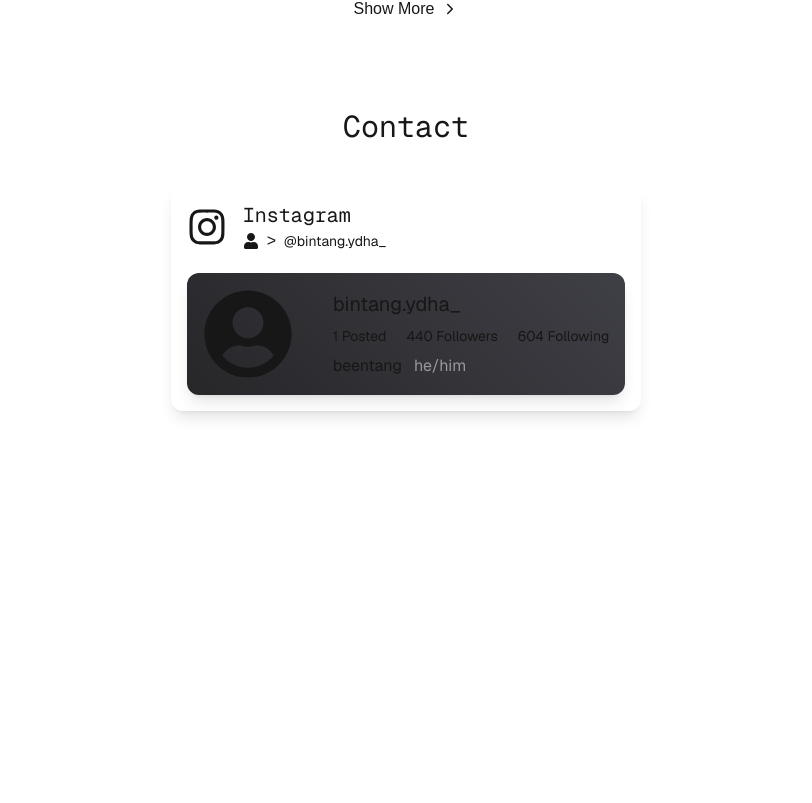
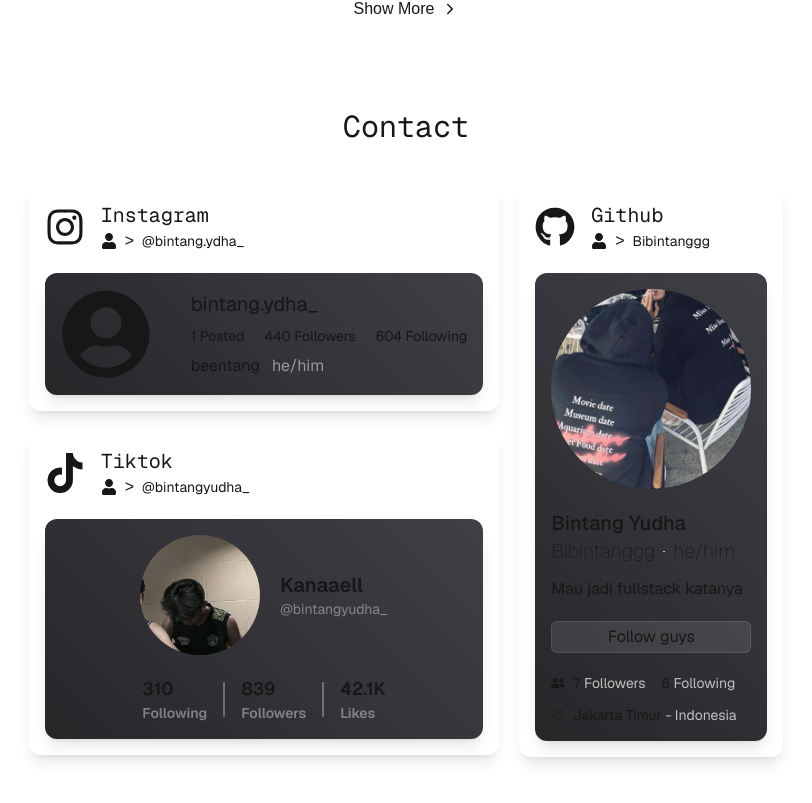
Before and after one commit to Bibintanggg/porto-v4, a Next.js app: page /home in a window 1280 px wide. Shown: the part 1853-2656 px from the top of the page, without its empty margins (234-1046 px from the left). Before the commit the page ends 2344 px from the top, so only its background shows below. Built offline with nearby package versions, Linux system fonts and the light colour scheme.

Commit message:
feat: add new contact

```diff
--- a/src/app/components/CardContact.tsx
+++ b/src/app/components/CardContact.tsx
@@ -15,7 +15,7 @@ interface ContactProps {
 }
 export default function CardContact({ label, icon, link, classname, subIcon, children, subLabel}: ContactProps) {
     return (
-        <a href={link} className={classname}>
+        <a href={link} className={classname} target="_blank">
             <Card>
                 <div className="relative flex items-center ">
                     <div className="flex items-center gap-4">
--- a/src/app/home/page.tsx
+++ b/src/app/home/page.tsx
@@ -9,9 +9,11 @@ import {
   FaReact,
   FaTiktok,
   FaUser,
-  FaUserNinja ,
-  FaUserCircle
+  FaUserNinja,
+  FaUserCircle,
+  FaUserFriends
 } from "react-icons/fa";
+import { CiLocationOn } from "react-icons/ci";
 import { AiOutlineProject } from "react-icons/ai";
 import { BiLogoTypescript, BiMusic } from "react-icons/bi";
 import { SiTailwindcss } from "react-icons/si";
@@ -404,18 +406,20 @@ export default function Home() {
             <h1 className="font-mono text-3xl">Contact</h1>
           </div>
 
-        <div className="mt-10">
+          <div className="mt-10 flex gap-5">
+            <div className='flex flex-col gap-5'>
+
             <CardContact
-        link="#"
-        icon={<FaInstagram size={40}/>}
+              link="https://www.instagram.com/bintang.ydha_/"
+              icon={<FaInstagram size={40} />}
               label="Instagram"
               subLabel="@bintang.ydha_"
-        subIcon={<FaUser/>}
+              subIcon={<FaUser />}
             >
               <div className="mt-5">
                 <Card shiny>
                   <div className="relative flex items-center gap-10">
-              <FaUserCircle size={90}/>
+                    <FaUserCircle size={90} />
                     <div>
 
                       <div className="flex gap-2 flex-col font-sans">
@@ -442,6 +446,118 @@ export default function Home() {
               </div>
 
             </CardContact>
+
+            <CardContact
+              link="https://www.tiktok.com/@bintangyudha_"
+              icon={<FaTiktok size={40} />}
+              label="Tiktok"
+              subLabel="@bintangyudha_"
+              subIcon={<FaUser />}
+            >
+              <div className="mt-5">
+                <Card shiny>
+                  <div className="relative flex items-center gap-5 justify-center">
+                    <img src="/assets/bin.jpeg" alt="bin" className="rounded-full w-30 h-30" />
+                    <div>
+
+                      <div className="flex gap-2 flex-col font-sans">
+                        <div className="font-sans text-xl">
+                          <h1 className='font-semibold'>Kanaaell</h1>
+                          <p className='text-sm font-lg text-white/40'>@bintangyudha_</p>
+                        </div>
+                      </div>
+                    </div>
+                  </div>
+
+                  <div className="flex justify-center">
+                    <div className="flex items-center gap-4 text-sm mt-5">
+                          <div className="font-sans text-lg font-semibold">
+                            <h1>310</h1>
+                            <p className="text-sm text-white/40 ">Following</p>
+                          </div>
+                          <hr className="w-0.5 h-9 bg-white/30 rounded-full"/>
+                          <div className="font-sans text-lg font-semibold">
+                            <h1>839</h1>
+                            <p className="text-sm text-white/40 ">Followers</p>
+                          </div>
+                          <hr className="w-0.5 h-9 bg-white/30 rounded-full"/>
+
+                          <div className="font-sans text-lg font-semibold">
+                            <h1>42.1K</h1>
+                            <p className="text-sm text-white/40 ">Likes</p>
+                          </div>
+                        </div>
+                  </div>
+                </Card>
+              </div>
+
+            </CardContact>
+            </div>
+
+            <CardContact
+              link="https://github.com/Bibintanggg"
+              icon={<FaGithub size={40} />}
+              label="Github"
+              subLabel="Bibintanggg"
+              subIcon={<FaUser />}
+            >
+
+              <div className="mt-5">
+                <Card shiny>
+                  <div className="flex flex-col ">
+                    <img src="/assets/gitimg.jpg" alt="bin" className="rounded-full w-50 h-50" />
+                  </div>
+
+                  <div className="flex flex-col text-xl font-sans">
+                    <div className="mt-5">
+                      <div className="flex flex-col">
+                        <h1 className="font-medium">Bintang Yudha</h1>
+
+                        <div className="flex gap-2 items-center">
+                          <p className="font-thin">Bibintanggg</p>
+                          <hr className="w-0.5 h-0.5 rounded-full bg-white" />
+                          <span className='font-thin'>he/him</span>
+                        </div>
+
+                        <div className="text-base mt-3 text-medium">
+                          <h1>Mau jadi fullstack katanya</h1>
+                          <div className="text-center">
+                            <button className="mt-5 w-full h-8 rounded-md backdrop-blur-2xl bg-white/10 border
+                            border-white/10">
+                              Follow guys
+                            </button>
+                          </div>
+                        </div>
+
+                        <div className="text-sm flex items-center mt-5 gap-2">
+                          <FaUserFriends opacity={5} />
+                          <p>
+                            7
+                            <span className="text-white/70"> Followers</span>
+                          </p>
+                          <br className="w-0.5 h-0.5 bg-white" />
+                          <p>
+                            6
+                            <span className="text-white/70"> Following</span>
+                          </p>
+                        </div>
+
+                        <div className="text-sm flex items-center mt-3 gap-2">
+                          <CiLocationOn opacity={5} />
+                          <p>
+                            Jakarta Timur
+                            <span className="text-white/70"> - Indonesia</span>
+                          </p>
+                        </div>
+
+                      </div>
+                    </div>
+                  </div>
+                </Card>
+              </div>
+
+            </CardContact>
+
           </div>
         </div>
       </div>
```
Also changed, not shown: public/assets/bin.jpeg (added), public/assets/gitimg.jpg (added). Lines whose indentation alone changed are shown as unchanged.
